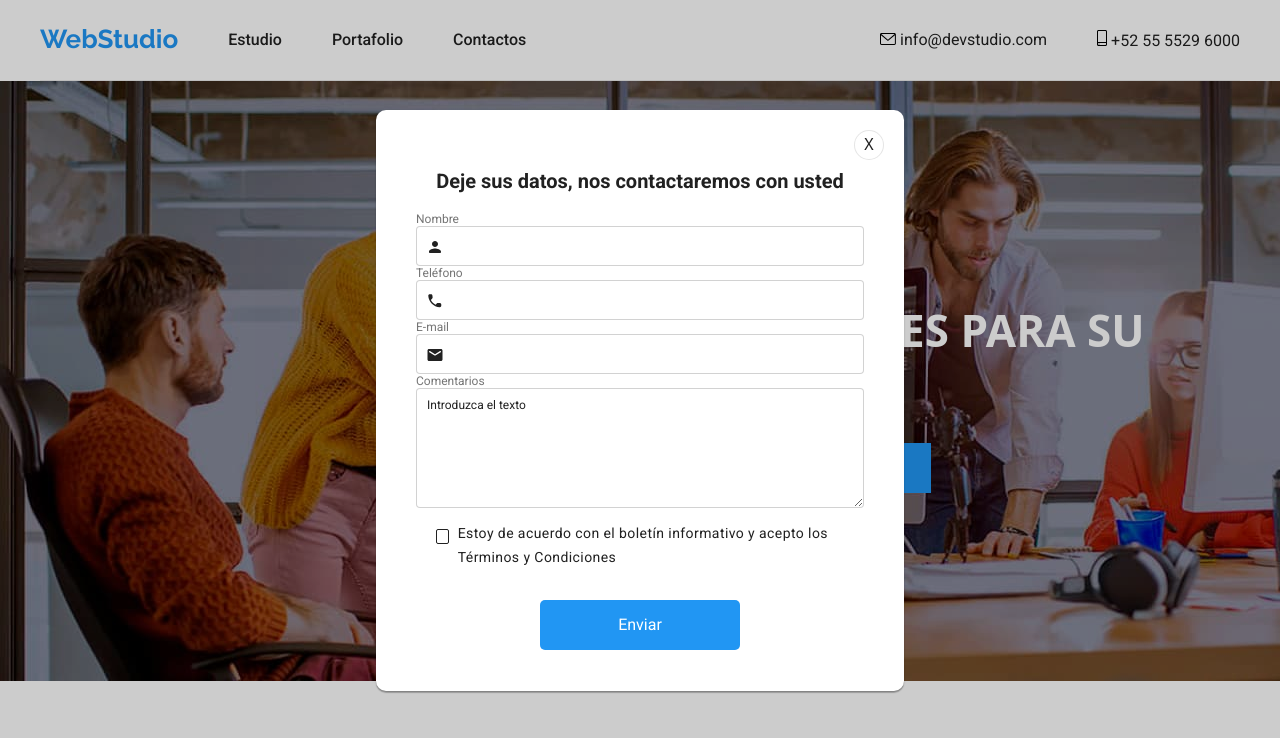
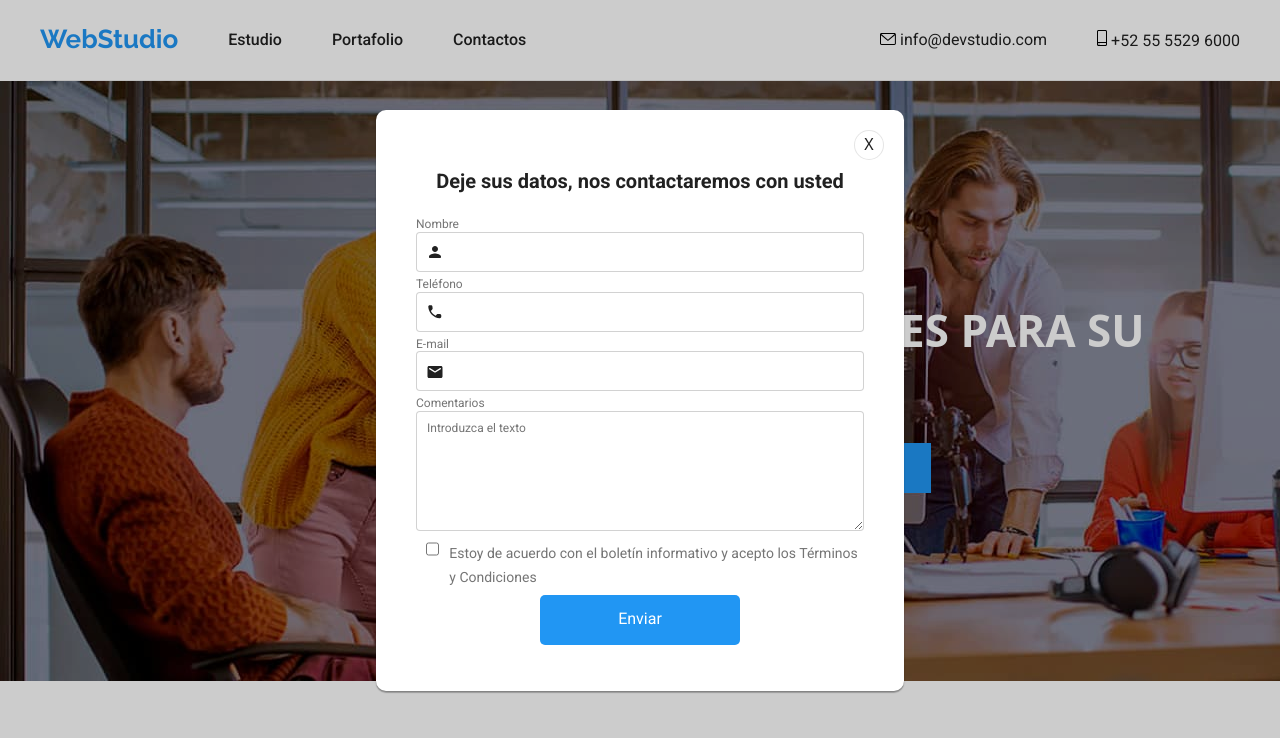
Before and after one commit to AndreaDiaz23/goit-markup-hw-06, a plain HTML site: page index.html in a window 1280 px wide. Both pictures are taken after a click on the button "Solicite nuestro servicio". Shown: the top 738 px of the page. Drawn offline with nearby package versions, Linux system fonts and the light colour scheme.

Commit message:
lastcommit

```diff
--- a/css/styles.css
+++ b/css/styles.css
@@ -705,7 +705,6 @@ label {
     border-radius: 4px;
     outline: none;
     padding: 10px;
-/*     background-color: none; */
 }
 
 .textarea:hover, .textarea:focus{
@@ -747,79 +746,10 @@ label {
 
 .divcheckbox{
     display: flex;
+    padding-left: 10px;
 }
 
-/* .checkboxpolicy{
-    content: '';
-    display: block;
-    width: 16px;
-    height: 15px;
-    border: 1px solid rgba(33, 33, 33, 1);
-    border-radius: 2px;
-    cursor: pointer;
-    margin-right: 9px;
-    margin-bottom: 20px;
-    position: relative;
-
-}
-
-.iconcheck{
-    background-color: #2196F3;
-    color: #2196F3;
-    width: 15px;
-    height: 15px;
-    position: absolute;
-}
-
-.checkboxppolicy:checked + .iconcheck::before {
-    background-image: url(../images/icons.svg/iconcheck.svg);
-    border-color: #2196f3;
-    background-color: #2196f3;
-}
-
-.modal-form-checkbox-label {
-    display: flex;
-
-} */
-
-.checkboxlabel{
-    font-size: 14px;
-    line-height: 24px;
-    font-weight: 400;
-    color: rgba(117, 117, 117, 1);
-    text-align:left;
-}
-
-.modal-form-checkbox-label::before{
-    content: '';
-    display: block;
-    width: 16px;
-    height: 15px;
-    border: 1px solid rgba(33, 33, 33, 1);
-    border-radius: 2px;
-    cursor: pointer;
-    margin-right: 9px;
-    margin-bottom: 20px;
-}
-
-.modal-form-checkbox:checked + .modal-form-checkbox-label::before {
-    content: url(../images/checkbox.svg);
-    border-color: #2196f3;
-    background-color: #2196f3;
-}
-
-.modal-form-checkbox-label {
-    display: flex;
-    align-items: center;
-    font-weight: normal;
-    font-size: 14px;
-    line-height: 1.71;
-    letter-spacing: 0.03em;
-    color: #212121;
-    margin-bottom: 30px;
-    padding-left: 20px;
-    margin-top: 10px;
- }
+/*
 
 .visually-hidden {
     position: absolute !important;
@@ -830,6 +760,83 @@ label {
     width: 0px !important;
     overflow: hidden;
  }
+ .modal-form-checkbox-label {
+    display: flex;
+    align-items: center;
+    font-weight: normal;
+    font-size: 14px;
+    line-height: 1.71;
+    letter-spacing: 0.03em;
+    color: #757575;
+  }
+ .modal-form-checkbox-label::before {
+    content: '';
+    display: flex;
+    justify-content: center;
+    align-items: center;
+    width: 15px;
+    height: 15px;
+    border: 1px solid #212121;
+    border-radius: 2px;
+    cursor: pointer;
+    margin-right: 9px;
+    margin-bottom: 20px;
+ }
+ .modal-form-checkbox:checked + .modal-form-checkbox-label::before {
+    content: url(../images/checkbox.svg);
+    fill: white;
+    border-color: #2196f3;
+    background-color: #2196f3;
+ }
+ .icon-checked {
+    position: absolute;
+    width: 11px;
+    height: 8px;
+    left: -11px;
+    top: 11px;
+    margin: 13px;
+ } */
+
+
+
+
+
+.inputcheck{
+    height: 16px;
+    width: 16px;
+    display: flex;
+    border: 1px solid rgba(117, 117, 117, 1);
+    border-radius: 2px;
+    padding-left: 10px;
+    position: relative;
+
+}
+
+.inputcheck:checked::before {
+    position: absolute;
+    left: 0px;
+    top: 0px;
+    content: url(../images/iconcheck.svg);
+    background-color: #2196F3;
+    fill: #AFB1B8;
+    width: 15px;
+    height: 14px;
+    border-radius:4px;
+    padding: 0px;
+    margin: 0;
+    display: flex;
+    align-items: center;
+    justify-content: center;
+}
+
+.labelcheck{
+    font-size: 14px;
+    line-height: 24px;
+    font-weight: 400;
+    color: rgba(117, 117, 117, 1);
+    text-align:left;
+    padding-left: 10px;
+}
 
 .footersuscribete{
     width: 570px;
@@ -885,4 +892,5 @@ label {
 }
 
 .textarea::placeholder{
-    color: #212121;}
+    color:rgba(117, 117, 117, 1);
+}
--- a/index.html
+++ b/index.html
@@ -81,8 +81,8 @@
                                 rows="5"></textarea>
                         </label>
                         <div class="divcheckbox">
-                            <input class="visually-hidden">
-                            <label class="modal-form-checkbox-label"> Estoy de acuerdo con el boletín informativo y acepto los Términos y Condiciones </label>
+                            <input class="inputcheck" type="checkbox">
+                            <label class="labelcheck"> Estoy de acuerdo con el boletín informativo y acepto los Términos y Condiciones </label>
                         </div>
                         <div class="modalbuttonsend">
                             <input class="buttonsendmodal" type="submit" value="Enviar">
```
Also changed, not shown: images/checkbox.svg (deleted), images/iconcheck.svg (added).
